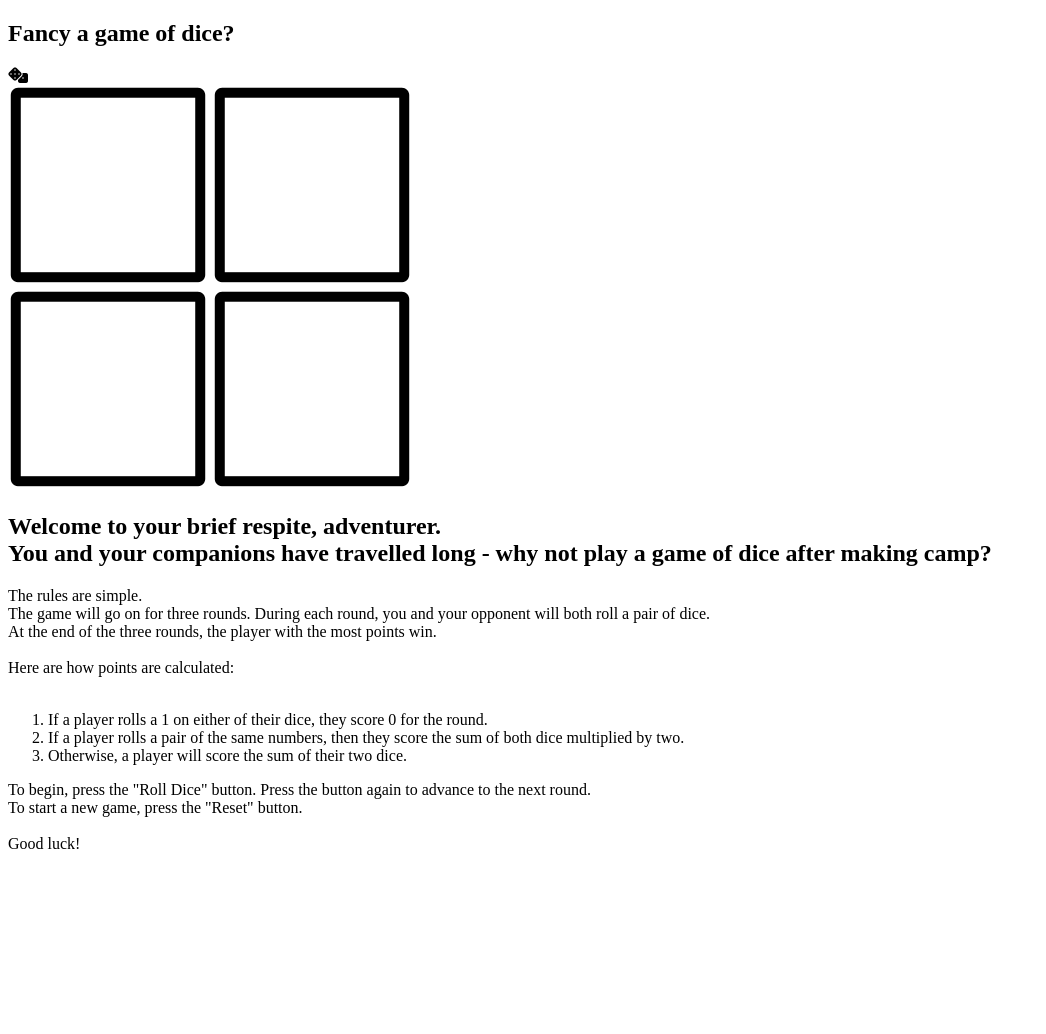
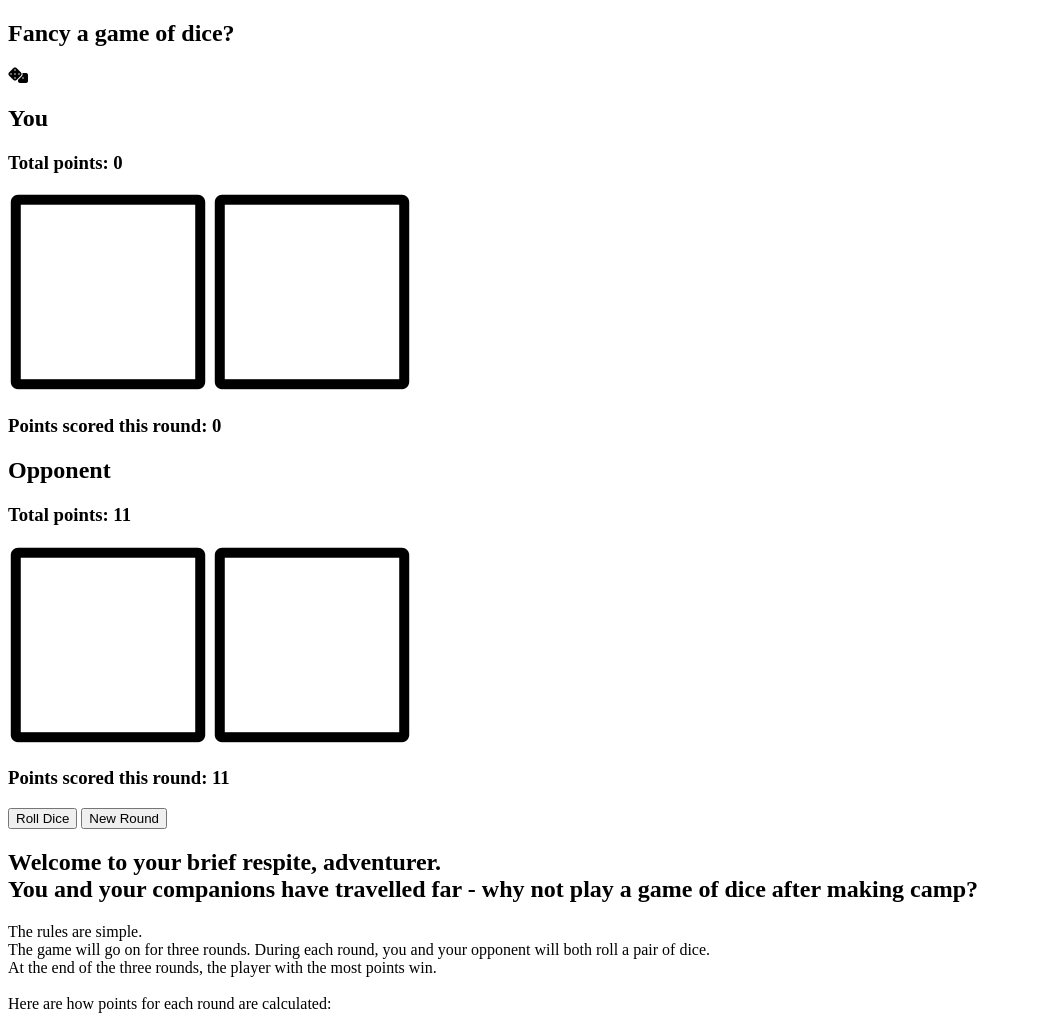
Before and after one commit to sleung93/COMP-2132-Final-Project, a plain HTML site: page index.html in a window 1280 px wide. Shown: the top 1034 px of the page, without its empty margins (0-1046 px from the left). Before the commit the page ends 869 px from the top, so only its background shows below. Drawn offline with nearby package versions, Linux system fonts and the light colour scheme.

Commit message:
Save 3
Finished base HTML

```diff
--- a/index.html
+++ b/index.html
@@ -33,25 +33,36 @@
         </section>
 
         <section class="game-section">
+
             <div class="dice-game">
                 <div class="outer-box">
                     <div class="player-box you-box">
+                        <h2>You</h2>
+                        <h3 id="player-total-score">***</h3>
                         <img src="images/dice-faceless.png" id="player-dice-1" alt="Player's first dice">
                         <img src="images/dice-faceless.png" id="player-dice-2" alt="Player's second dice">
+                        <h3 id="player-round-score">***</h3>
                     </div>
 
                     <div class="player-box opponent-box">
+                        <h2>Opponent</h2>
+                        <h3 id="opponent-total-score">***</h3>
                         <img src="images/dice-faceless.png" id="opponent-dice-1" alt="Opponent's first dice">
                         <img src="images/dice-faceless.png" id="opponent-dice-2" alt="Opponent's second dice">
-
+                        <h3 id="opponent-round-score">***</h3>
                     </div>
                 </div> <!-- end outer box-->
+
+                <div class="buttons">
+                    <button id="roll-dice">Roll Dice</button>
+                    <button id="new-round">New Round</button>
+                </div>
             </div> <!-- end dice-game -->
 
             <div class="info">
                 <h2>
                     Welcome to your brief respite, adventurer.<br>
-                    You and your companions have travelled long - why not play a game of dice after making camp?
+                    You and your companions have travelled far - why not play a game of dice after making camp?
                 </h2>
                 <p>
                     The rules are simple.<br>
@@ -59,13 +70,13 @@
                     of dice.<br>
                     At the end of the three rounds, the player with the most points win.<br><br>
 
-                    Here are how points are calculated:<br><br>
+                    Here are how points for each round are calculated:<br><br>
                 <ol>
                     <li>
                         If a player rolls a 1 on either of their dice, they score 0 for the round.
                     </li>
                     <li>
-                        If a player rolls a pair of the same numbers, then they score the sum of both dice multiplied by
+                        If a player rolls a pair of the same numbers, they score the sum of both dice multiplied by
                         two.
                     </li>
                     <li>
@@ -79,6 +90,7 @@
                 Good luck!
                 </p>
             </div> <!-- end info -->
+
         </section> <!-- end game-section -->
 
     </main>
--- a/scripts/scripts.js
+++ b/scripts/scripts.js
@@ -47,7 +47,6 @@ class Game {
       * Updates graphical images of dice
       */
      setImages() {
-          // updates graphical dice images
           // first, create variables to store path
           const pImage1 = `images/dice-${this.playerDice1}.png`;
           const pImage2 = `images/dice-${this.playerDice2}.png`;
@@ -67,6 +66,20 @@ class Game {
           $oDice2.attr("src", oImage2);
      }
 
+     updatePoints(playerRound, playerTotal, opponentRound, opponentTotal) {
+          // selects h3s to display points and stores it in a variable
+          // then select that variable's text to parameters
+          const $pRound = $("#player-round-score");
+          const $pTotal = $("#player-total-score");
+          $pRound.text(`Points scored this round: ${playerRound}`);
+          $pTotal.text(`Total points: ${playerTotal}`);
+
+          const $oRound = $("#opponent-round-score");
+          const $oTotal = $("#opponent-total-score");
+          $oRound.text(`Points scored this round: ${opponentRound}`);
+          $oTotal.text(`Total points: ${opponentTotal}`);
+     }
+
      /**
       * Rolls a pair of dice for both player and opponent
       * Calls functions rollDice() and setImages()
@@ -78,11 +91,19 @@ class Game {
           this.opponentDice1 = this.rollDice();
           this.opponentDice2 = this.rollDice();
 
-          // keeps track of points
-          this.playerPoints += this.calculatePoints(this.playerDice1, this.playerDice2);
-          this.opponentPoints += this.calculatePoints(this.opponentDice1, this.opponentDice2);
+          // keeps track of POINTS EARNED EACH ROUND
+          const playerResults = this.calculatePoints(this.playerDice1, this.playerDice2);
+          const opponentResults = this.calculatePoints(this.opponentDice1, this.opponentDice2);
 
+          // keeps track of TOTAL POINTS
+          this.playerPoints += playerResults;
+          this.opponentPoints += opponentResults;
+
+          // displays the dice rolled graphically
           this.setImages();
+
+          // updates text to display current round's earned points and total points
+          this.updatePoints(playerResults, this.playerPoints, opponentResults, this.opponentPoints);
 
           // testing
           console.log(`Player first dice rolled a ${this.playerDice1}`);
```
